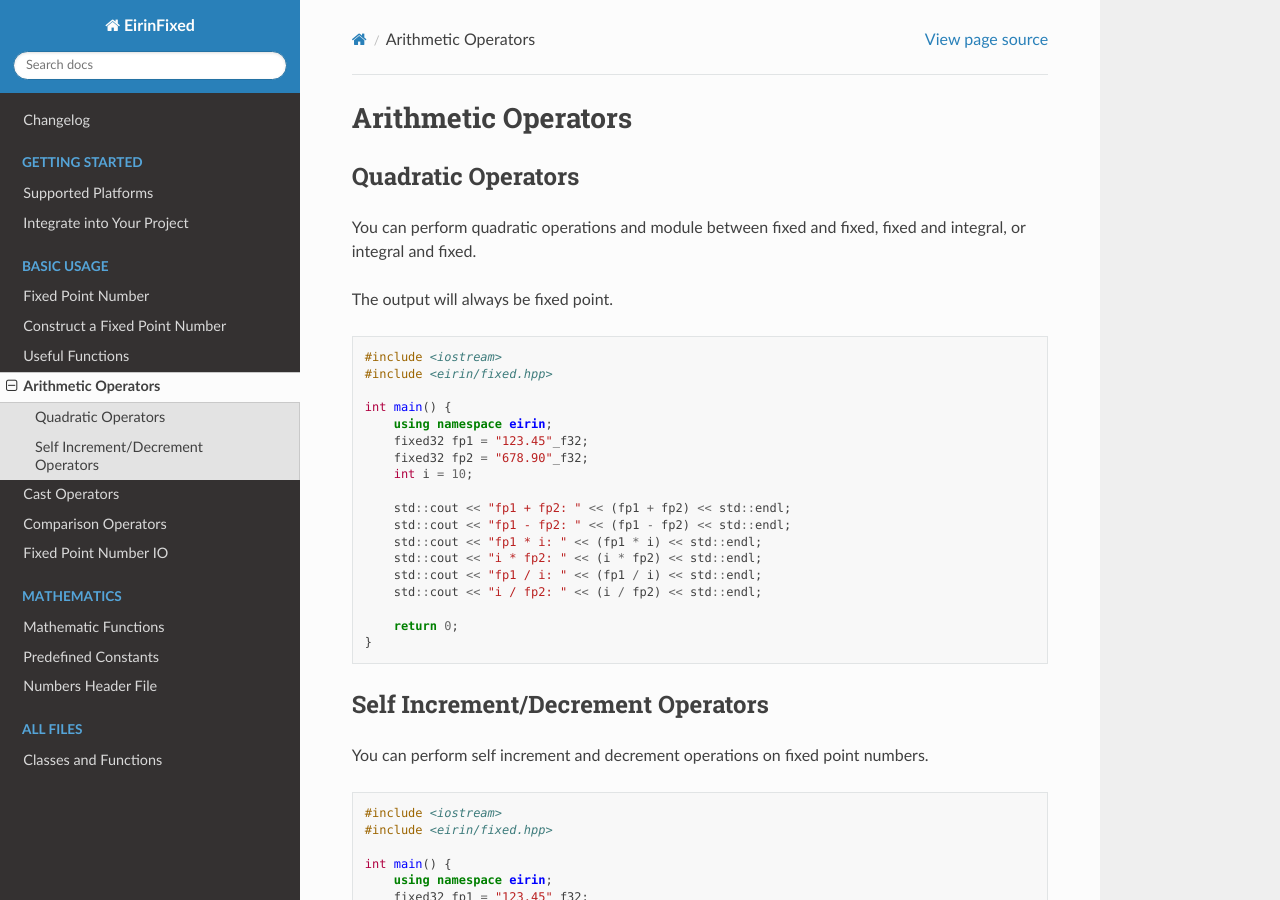
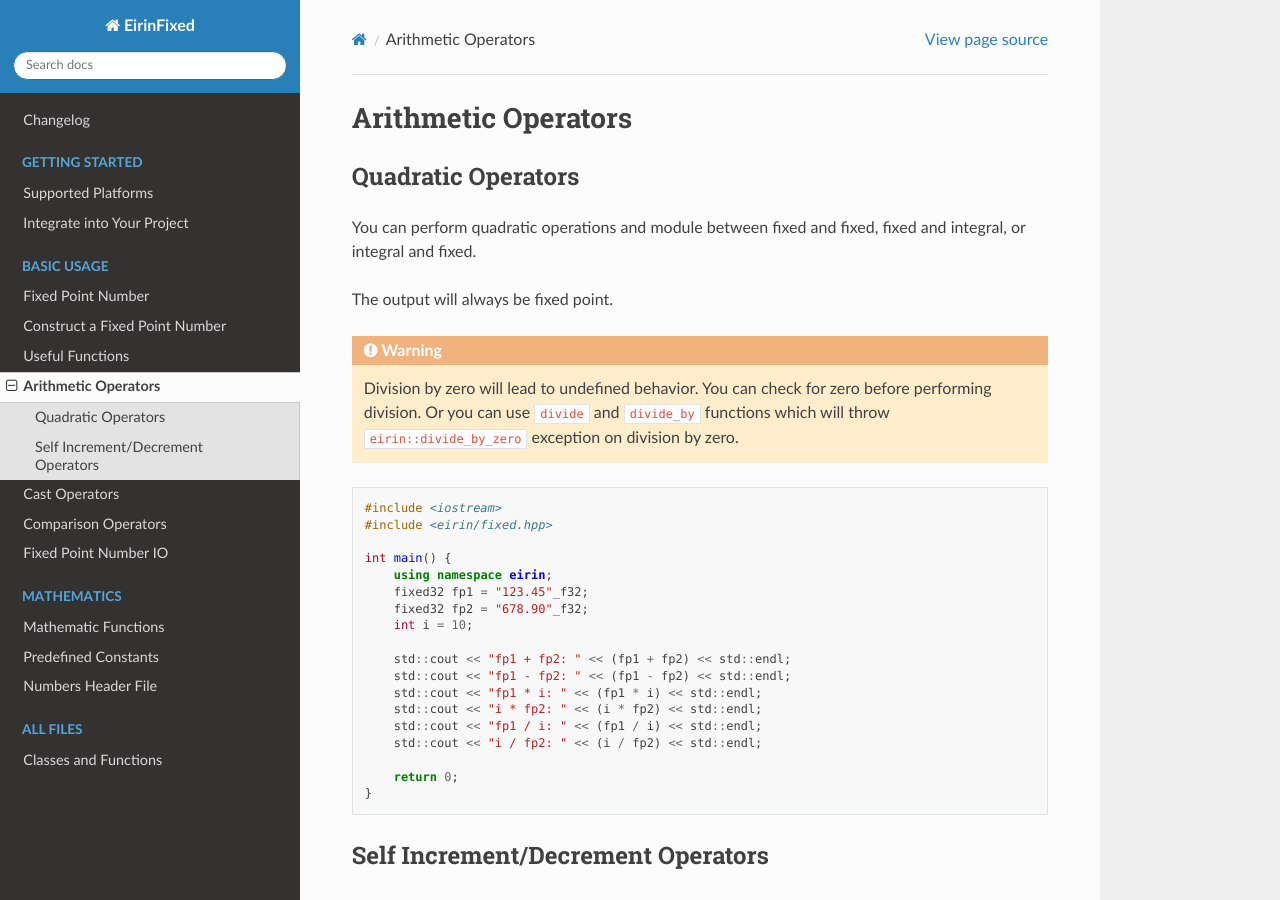
Before and after one commit to Koishi-Satori/EirinFixed, a Sphinx documentation site: the page built from docs/operators.rst, in a window 1280 px wide and 900 px high. Built offline with Sphinx 7.4.7 and the Read the Docs theme 3.1.0, drawn with Linux system fonts in a browser that asks for light colours.

Commit message:
make operator divide `noexcept` for optimization (#22)
* 1. fix sqrt.
2. fix overflow of fixed point parse functions.
3. add CORDIC archtype.

* 1. adjust CORDIC
2. add random header file, simple PCG and its temp test function.

* make operator divide `noexcept`, and add function `divide` and `divide_by` for division-by-zero checks.

```diff
--- a/docs/operators.rst
+++ b/docs/operators.rst
@@ -7,6 +7,11 @@ Quadratic Operators
 You can perform quadratic operations and module between fixed and fixed, fixed and integral, or integral and fixed.
 
 The output will always be fixed point.
+
+.. warning::
+    Division by zero will lead to undefined behavior.
+    You can check for zero before performing division.
+    Or you can use ``divide`` and ``divide_by`` functions which will throw ``eirin::divide_by_zero`` exception on division by zero.
 
 .. code-block:: c++
 
```
Also changed, not shown: 2 other files.
